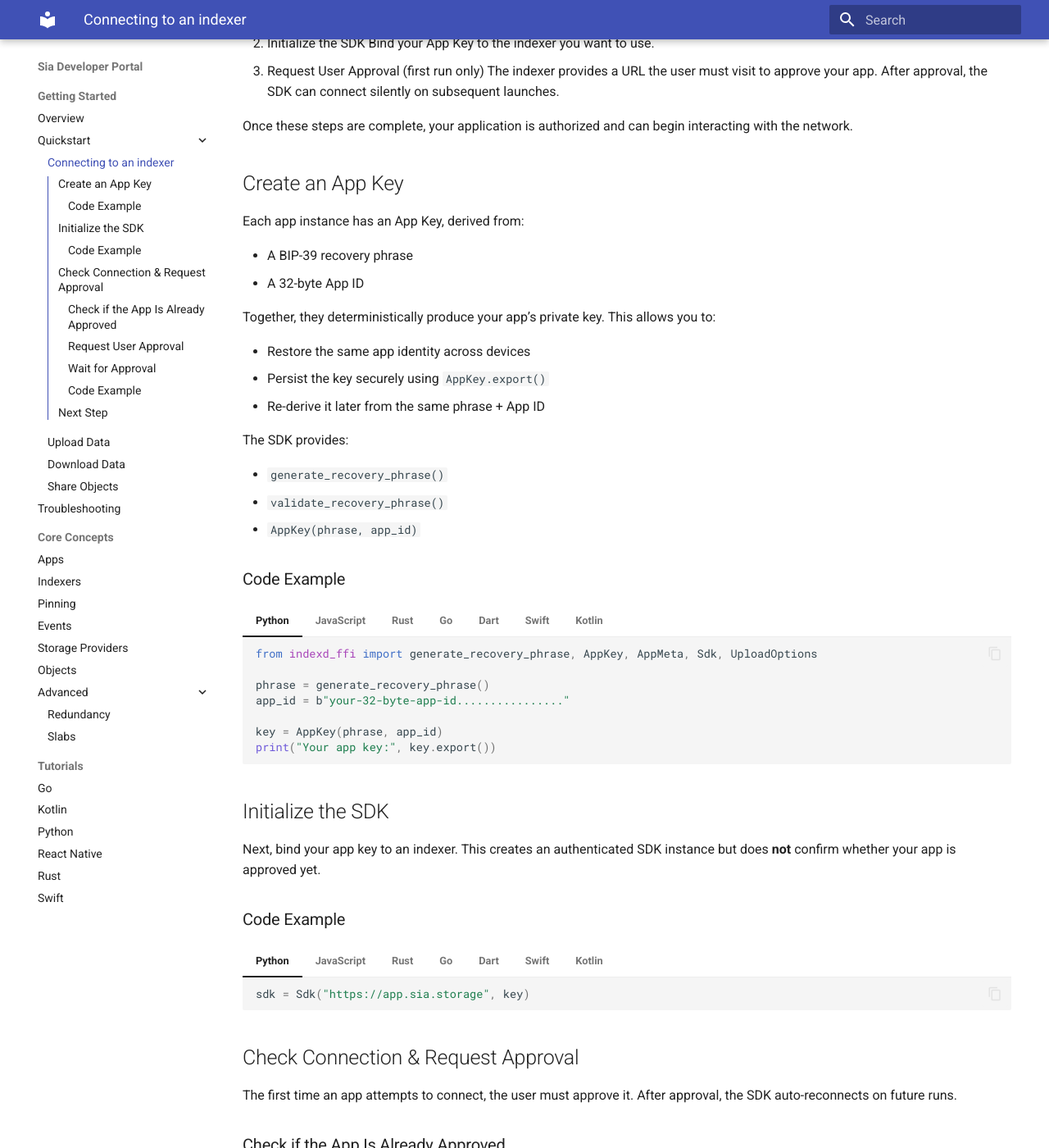
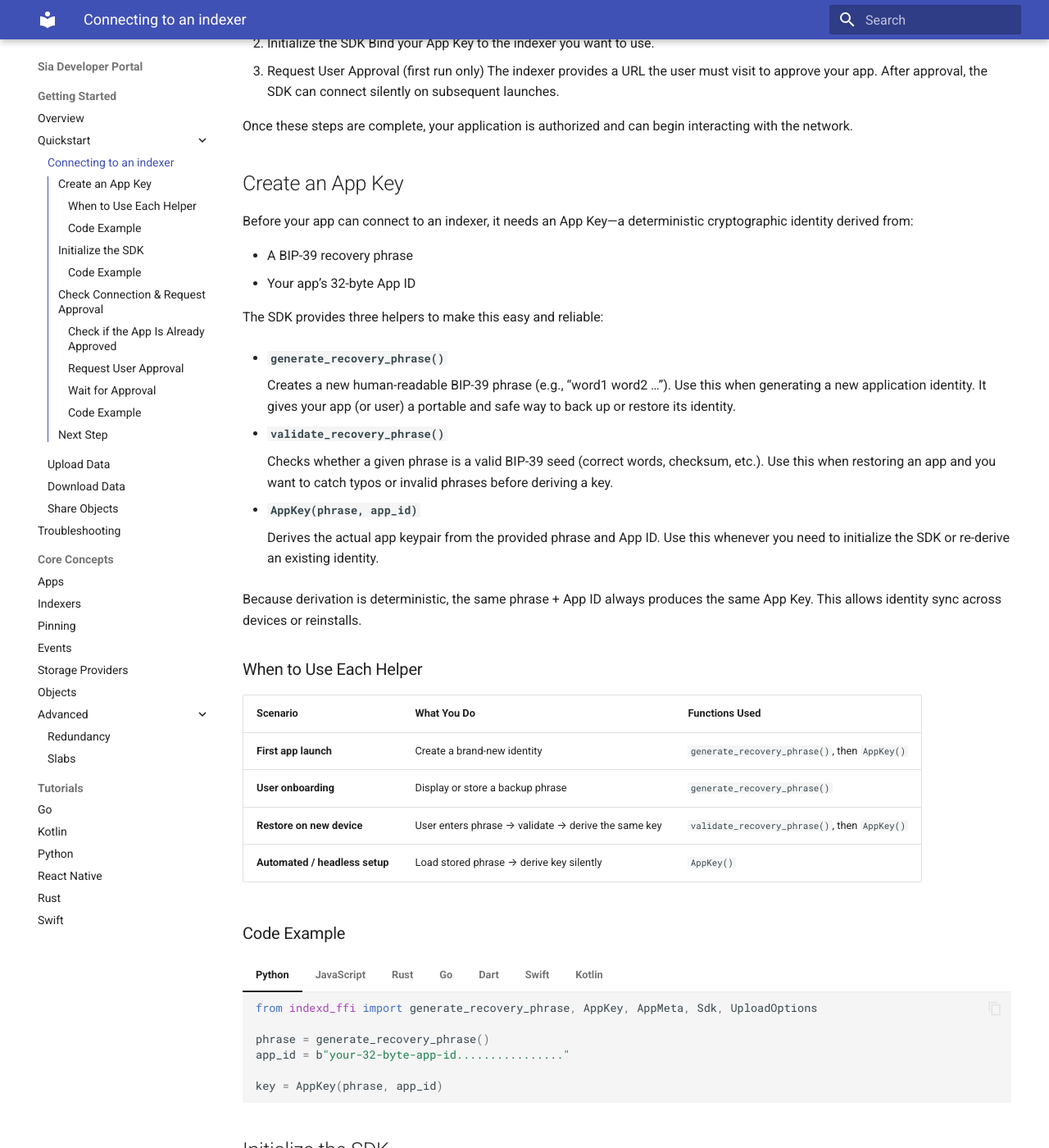
Before and after one commit to SiaFoundation/developer-portal, an MkDocs documentation site: the page built from docs/getting-started/quickstart/connecting-to-an-indexer.md, in a window 1280 px wide and 1400 px high, scrolled down 466 px. Shown: the whole window at 82% size. Built offline with MkDocs 1.6.1 and Material for MkDocs 9.7.7, drawn with Linux system fonts in a browser that asks for light colours.

Commit message:
Addressed issues for: `connecting-to-an-indexer.md`, `download-data.md`, `share-objects.md`, and `upload-data.md`.

````diff
--- a/docs/getting-started/quickstart/connecting-to-an-indexer.md
+++ b/docs/getting-started/quickstart/connecting-to-an-indexer.md
@@ -24,22 +24,38 @@
 
 ## Create an App Key
 
-Each app instance has an App Key, derived from:
+Before your app can connect to an indexer, it needs an App Key—a deterministic cryptographic identity derived from:
 
 * A BIP-39 recovery phrase
-* A 32-byte App ID
+* Your app’s 32-byte App ID
 
-Together, they deterministically produce your app’s private key. This allows you to:
+The SDK provides three helpers to make this easy and reliable:
 
-* Restore the same app identity across devices
-* Persist the key securely using `AppKey.export()`
-* Re-derive it later from the same phrase + App ID
+* **`generate_recovery_phrase()`**
 
-The SDK provides:
+    Creates a new human-readable BIP-39 phrase (e.g., “word1 word2 …”).
+    Use this when generating a new application identity. It gives your app (or user) a portable and safe way to back up or restore its identity.
 
-* `generate_recovery_phrase()`
-* `validate_recovery_phrase()`
-* `AppKey(phrase, app_id)`
+* **`validate_recovery_phrase()`**
+
+    Checks whether a given phrase is a valid BIP-39 seed (correct words, checksum, etc.).
+    Use this when restoring an app and you want to catch typos or invalid phrases before deriving a key.
+
+* **`AppKey(phrase, app_id)`**
+
+    Derives the actual app keypair from the provided phrase and App ID.
+    Use this whenever you need to initialize the SDK or re-derive an existing identity.
+
+Because derivation is deterministic, the same phrase + App ID always produces the same App Key. This allows identity sync across devices or reinstalls.
+
+### When to Use Each Helper
+
+| Scenario                       | What You Do                                         | Functions Used                                |
+| ------------------------------ | --------------------------------------------------- | --------------------------------------------- |
+| **First app launch**           | Create a brand-new identity                         | `generate_recovery_phrase()`, then `AppKey()` |
+| **User onboarding**            | Display or store a backup phrase                    | `generate_recovery_phrase()`                  |
+| **Restore on new device**      | User enters phrase → validate → derive the same key | `validate_recovery_phrase()`, then `AppKey()` |
+| **Automated / headless setup** | Load stored phrase → derive key silently            | `AppKey()`                                    |
 
 ### Code Example
 
@@ -51,7 +67,6 @@
     app_id = b"your-32-byte-app-id................"
 
     key = AppKey(phrase, app_id)
-    print("Your app key:", key.export())
     ```
 === "JavaScript"
     *🚧 Coming soon*
````
Also changed, not shown: docs/getting-started/quickstart/download-data.md (+6 -14 lines), docs/getting-started/quickstart/share-objects.md (+2 -21 lines), docs/getting-started/quickstart/upload-data.md (+19 -36 lines).
